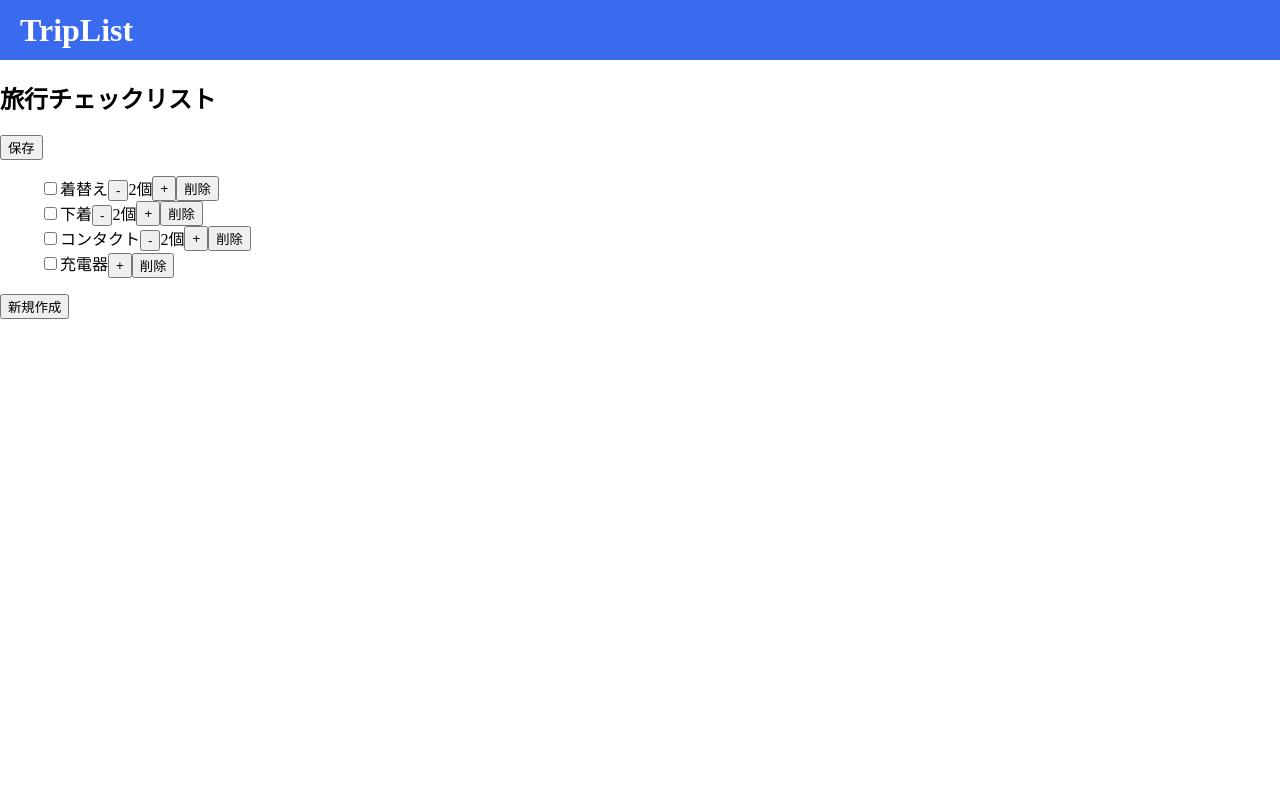
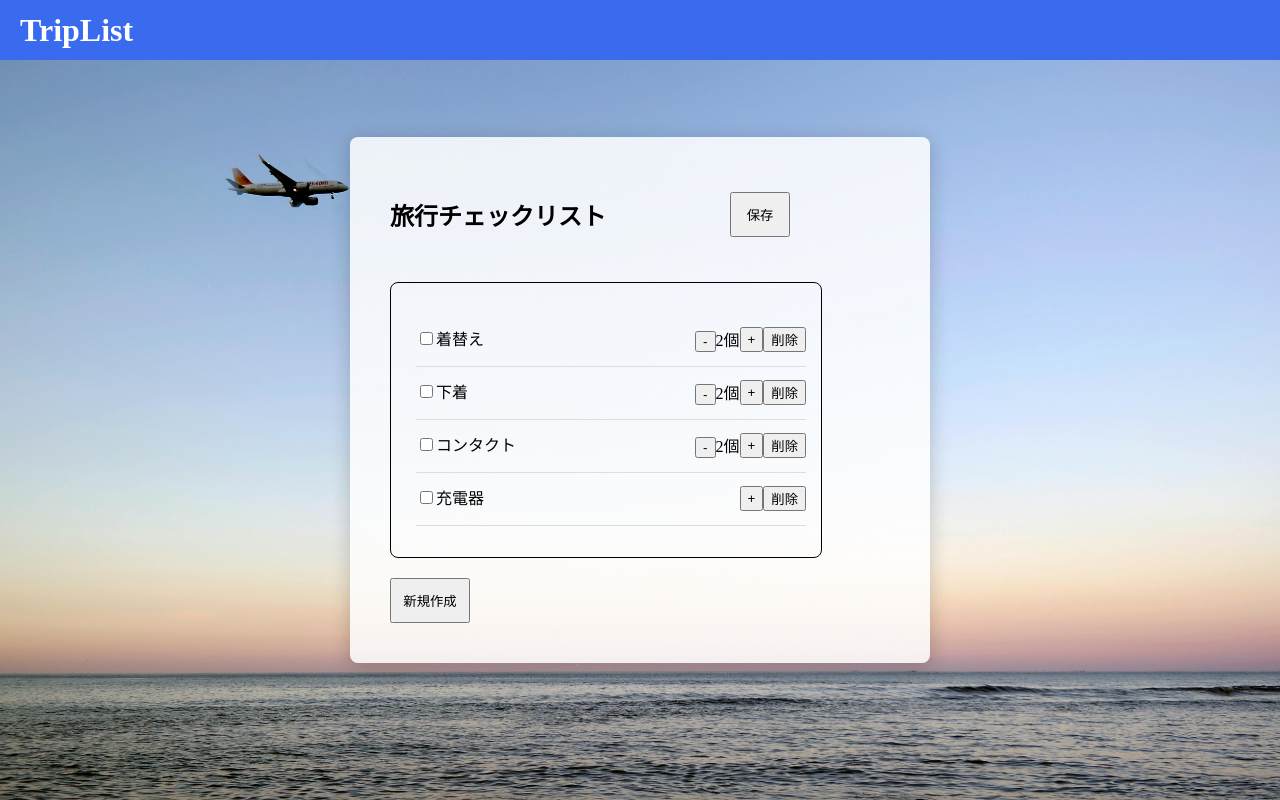
Before and after one commit to tea35/tripList, a React (Create React App) app in the folder frontend/: page /checklist in a window 1280 px wide. Built offline with nearby package versions, Linux system fonts and the light colour scheme.

Commit message:
update checklist

```diff
--- a/frontend/src/pages/checklist/Checklist.css
+++ b/frontend/src/pages/checklist/Checklist.css
@@ -18,23 +18,76 @@ html, body {
     z-index: 1000;
 }
 
-.checklist {
-  padding-top: 60px;
-}
-.checklist ul {
-  list-style-type: none;
+.checklistBackground {
+    background-size: cover;
+    background-position: center;
+    height: 100vh;
+    width: 100%;
+    display: flex;
+    justify-content: center;
+    align-items: center;
 }
 
+.checkList {
+  display: flex;
+  flex-direction: column;
+  gap: 20px;
+  width: 500px;
+  background-color: rgba(255, 255, 255, 0.85);
+  padding: 40px;
+  border-radius: 8px;
+  box-shadow: 0px 4px 20px rgba(0, 0, 0, 0.2);
+}
 
+.titleBar {
+  display: flex;
+  justify-content: space-between;
+  align-items: center;
+  width: 100%;
+  max-width: 400px;
+  margin-bottom: 10px;
+}
+
+.saveButton {
+  height: 45px;
+  width: 60px;
+  margin-left: auto;
+}
+
+.checkListBox {
+  border: 1px solid black;  /* 黒い枠線 */
+  background-color: transparent;
+  padding: 15px;
+  width: 400px;
+  border-radius: 8px;
+}
+
+.checkList ul {
+  list-style-type: none;
+  padding-left: 10px
+}
+
+.listItem {
+  display: flex;
+  justify-content: space-between;
+  align-items: center;
+  padding: 10px 0;
+  border-bottom: 1px solid #ddd;
+}
+
+.checkListBox label {
+  line-height: 2;
+}
 
 .quantityChange {
   display: inline-flex;
 }
 
 
-
-
-
+.createListButton {
+  height: 45px;
+  width: 80px;
+}
 
 
 
@@ -42,6 +95,7 @@ html, body {
   padding: 5px;
   margin-right: 5px;
 }
+
 .addItemForm button {
   padding: 5px 10px;
 }
--- a/frontend/src/pages/checklist/Checklist.jsx
+++ b/frontend/src/pages/checklist/Checklist.jsx
@@ -34,6 +34,7 @@ export default function Checklist() {
     setItems(newItems);
   };
 
+  //チェックリストの削除
   const handleDelete = (index) => {
     const newItems = items.filter((_, i) => i !== index);
     setItems(newItems);
@@ -66,59 +67,45 @@ export default function Checklist() {
         <h1>TripList</h1>
       </div>
 
-      <div className="checklist">
+      <div className="checklistBackground" style={{ backgroundImage: 'url("/sample2.png")' }}>
+        <div className="checkList">
+          <div className="titleBar">
             <h2>旅行チェックリスト</h2>
+            <button className="saveButton">保存</button>
+          </div>
 
-        <button className="saveButton">保存</button>
-
+          <div className="checkListBox">
             {/*チェックリスト */}
             <ul>
               {items.map((item, idx) => (
-            <li key={idx}>
+                <li key={idx} className="listItem">
                   <label>
                     <input
-                  type="checkbox"
+                      type="checkBox"
                       checked={item.checked}
                       onChange={() => handleToggle(idx)}
                     />
                     {item.name}
                   </label>
-                {/*
-                <input
-                  type="number"
-                  className="quantityInput"
-                  min="1"
-                  value={item.quantity}
-                  onChange={(e) => handleQuantityChange(idx, Number(e.target.value))}
-                />
-                */}
-                <div className="quantityChange">
+                    <div className="quantityChange"> {/*数量変更*/}
                       {item.quantity > 1 && (
                         <div >
-                      <button
-                        onClick={() => handleQuantityChange(idx, item.quantity - 1)}
-                        disabled={item.quantity <= 1}
-                      >
-                      -
-                      </button>
+                          <button onClick={() => handleQuantityChange(idx, item.quantity - 1)} disabled={item.quantity <= 1}>-</button>
                           <span className="quantityItem">{item.quantity}個</span>
                         </div>
                       )}
-                  <button
-                    onClick={() => handleQuantityChange(idx, item.quantity + 1)}
-                  >
-                  +
-                  </button>
+                      <button onClick={() => handleQuantityChange(idx, item.quantity + 1)}>+</button>
 
-                  <button onClick={() => handleDelete(idx)}>削除</button>
+                      <button className="deleteButton" onClick={() => handleDelete(idx)}>削除</button>
                     </div>
                 </li>
               ))}
             </ul>
+          </div>
 
 
-        {/*荷物の新規作成*/}
-        <button onClick={() => setShowAddForm(true)}>新規作成</button>
+          {/*チェックリストの新規作成*/}
+          <button className="createListButton"onClick={() => setShowAddForm(true)}>新規作成</button>
           {showAddForm && (
             <div className="addItemForm">
               <input
@@ -133,11 +120,12 @@ export default function Checklist() {
                 onChange={(e) => setNewItemQuantity(Number(e.target.value))}
                 min="1"
               />
-            <button onClick={handleAddItem}>追加する</button>
+              <button onClick={handleAddItem}>追加</button>
               <button onClick={handleCancel}>キャンセル</button>
             </div>
           )}
         </div>
       </div>
+    </div>
   );
 }
```
Lines whose indentation alone changed are shown as unchanged.
